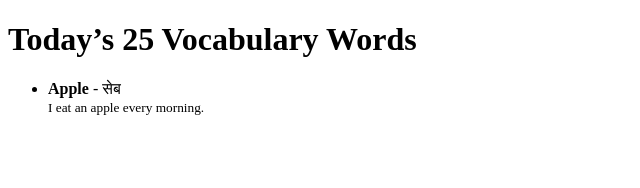
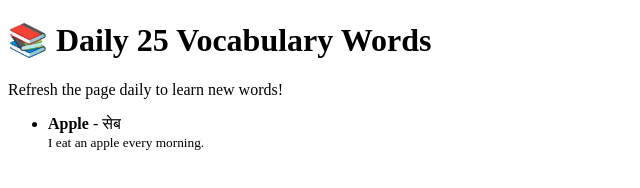
Before and after one commit to amitmcsa/myvocab, a plain HTML site: page index.html in a window 1280 px wide. Shown: the whole page, without its empty margins (0-640 px from the left). Drawn offline with Linux system fonts and the light colour scheme.

Commit message:
Update index.html

```diff
--- a/index.html
+++ b/index.html
@@ -1,24 +1,30 @@
 <!DOCTYPE html>
 <html>
 <head>
-<title>Daily English to Hindi Vocabulary</title>
+<title>Daily English → Hindi Vocabulary</title>
 <meta charset="UTF-8">
 </head>
 <body>
-<h1>Today’s 25 Vocabulary Words</h1>
+<h1>📚 Daily 25 Vocabulary Words</h1>
+<p>Refresh the page daily to learn new words!</p>
+
 <div id="wordlist"></div>
 
 <script>
 fetch('words.csv')
-.then(response => response.text())
+.then(res => res.text())
 .then(data => {
-    const rows = data.split('\n').slice(1);
+    const rows = data.trim().split('\n').slice(1); // remove heading
     const shuffled = rows.sort(() => 0.5 - Math.random()).slice(0, 25);
-    const container = document.getElementById('wordlist');
-    container.innerHTML = "<ul>" + shuffled.map(r => {
-        const [word, hindi, sentence] = r.split(',');
-        return `<li><b>${word}</b> - ${hindi} <br><small>${sentence}</small></li>`;
-    }).join('') + "</ul>";
+
+    let html = "<ul>";
+    shuffled.forEach(line => {
+        const [english, hindi, sentence] = line.split(',');
+        html += `<li><b>${english}</b> - ${hindi} <br><small>${sentence || ""}</small></li><br>`;
+    });
+    html += "</ul>";
+
+    document.getElementById("wordlist").innerHTML = html;
 });
 </script>
 </body>
```
